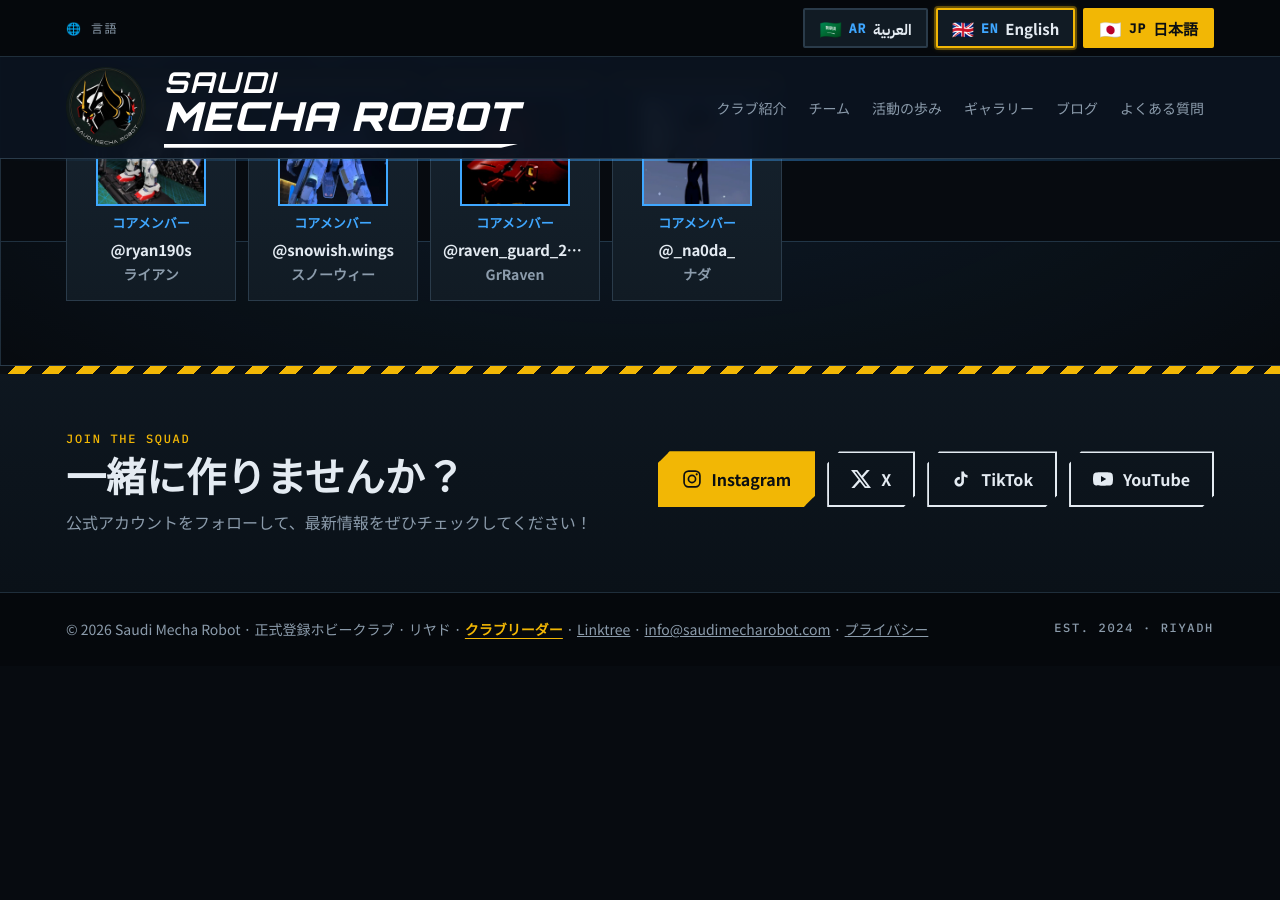
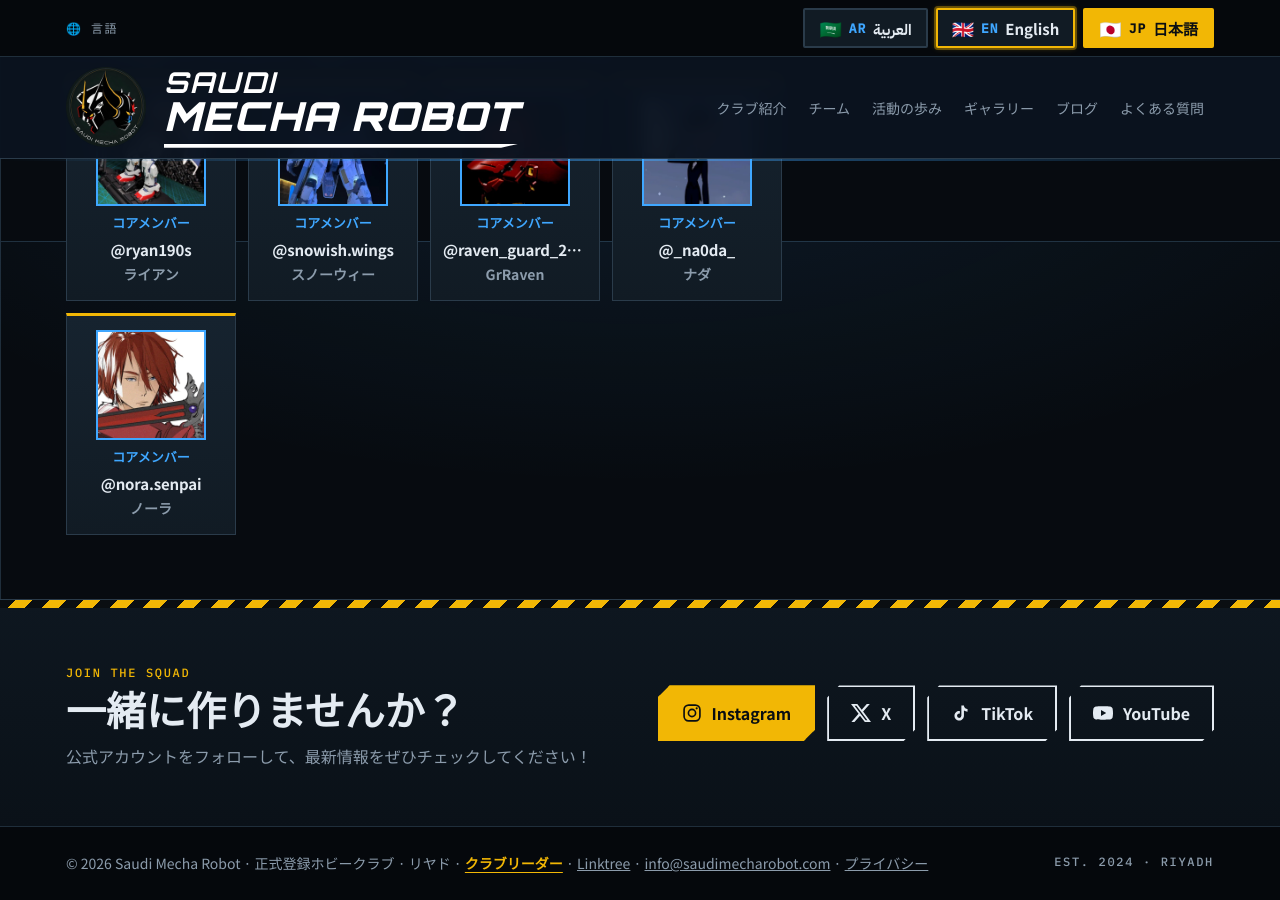
Before and after one commit to SaudiMechaRobot/SaudiMechaRobot.github.io, a Jekyll site: the page built from ja/team/index.html, in a window 1280 px wide and 900 px high, scrolled down 659 px. Built offline with Jekyll 4.4.1, drawn with Linux system fonts in a browser that asks for light colours; some web fonts are replaced; before the commit the page ends 1325 px from its top, so only the background shows below that.

Commit message:
Add files via upload

```diff
--- a/_data/team.yml
+++ b/_data/team.yml
@@ -96,3 +96,15 @@
   photo: /assets/images/team/nada.webp
   link: https://x.com/_na0da_
   group: featured
+- name: '@nora.senpai'
+  name_en: '@nora.senpai'
+  name_ja: '@nora.senpai'
+  real_name: نورة
+  real_name_en: Noura
+  real_name_ja: ノーラ
+  role: عضو أساسي
+  role_en: Core Member
+  role_ja: コアメンバー
+  photo: /assets/images/team/nora.webp
+  link: https://www.instagram.com/nora.senpai
+  group: featured
```
